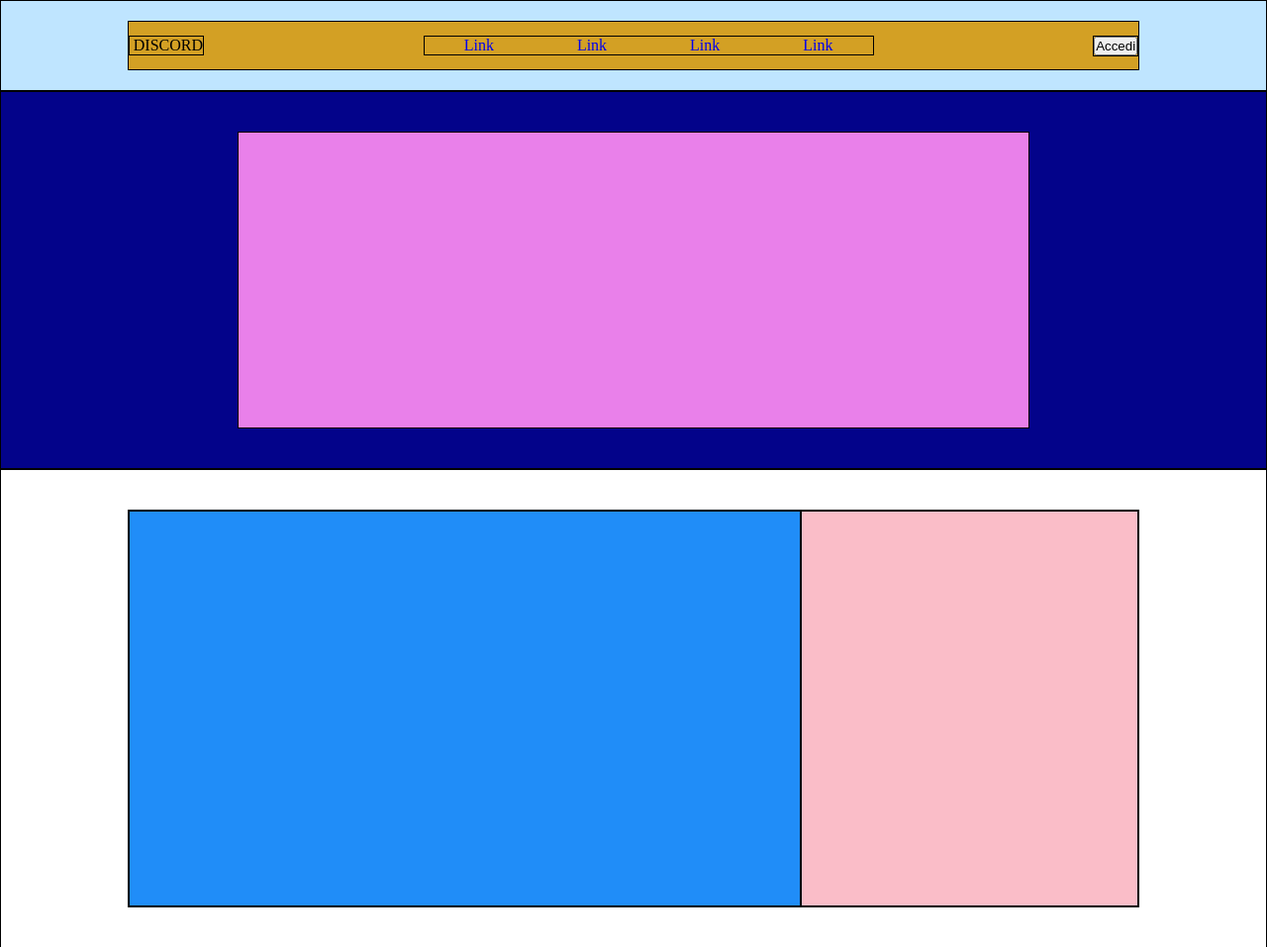
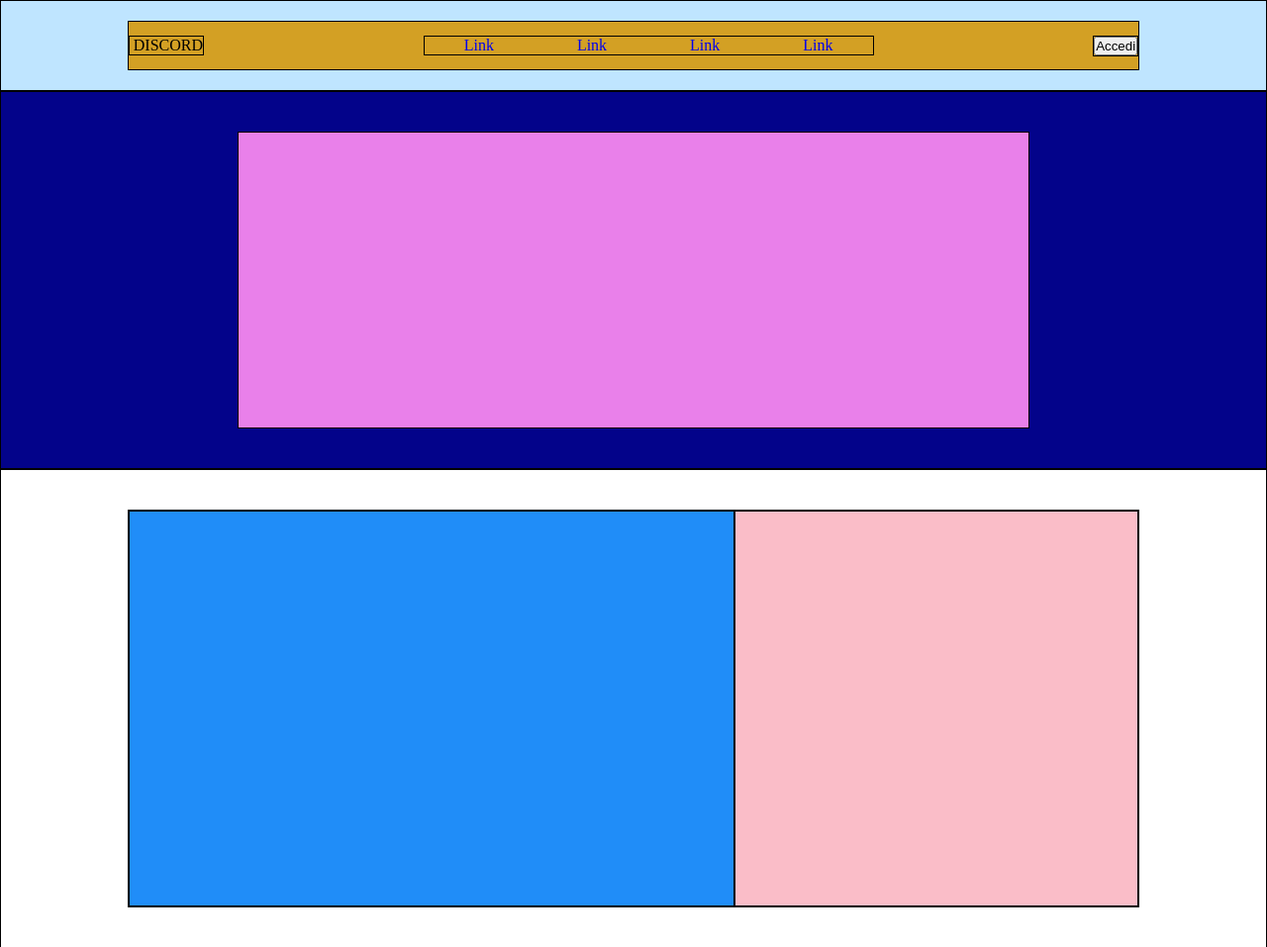
Before and after one commit to Eddyfabbricatore/htmlcss-struttura-discord, a plain HTML site: page index.html in a window 1280 px wide. Shown: the top 957 px of the page at 99% size. Drawn offline with Linux system fonts and the light colour scheme.

Commit message:
edit .img-side flex-grow

```diff
--- a/style.css
+++ b/style.css
@@ -60,12 +60,11 @@ main .dati{
 }
 
 section .container{
-  min-height: 400px;
   margin: 40px auto;
 }
 
 .main-flex div.img-side{
-  flex-grow: 2;
+  flex-grow: 1.5;
   min-height: 400px;
   background-color: #208df8;
 }
```
